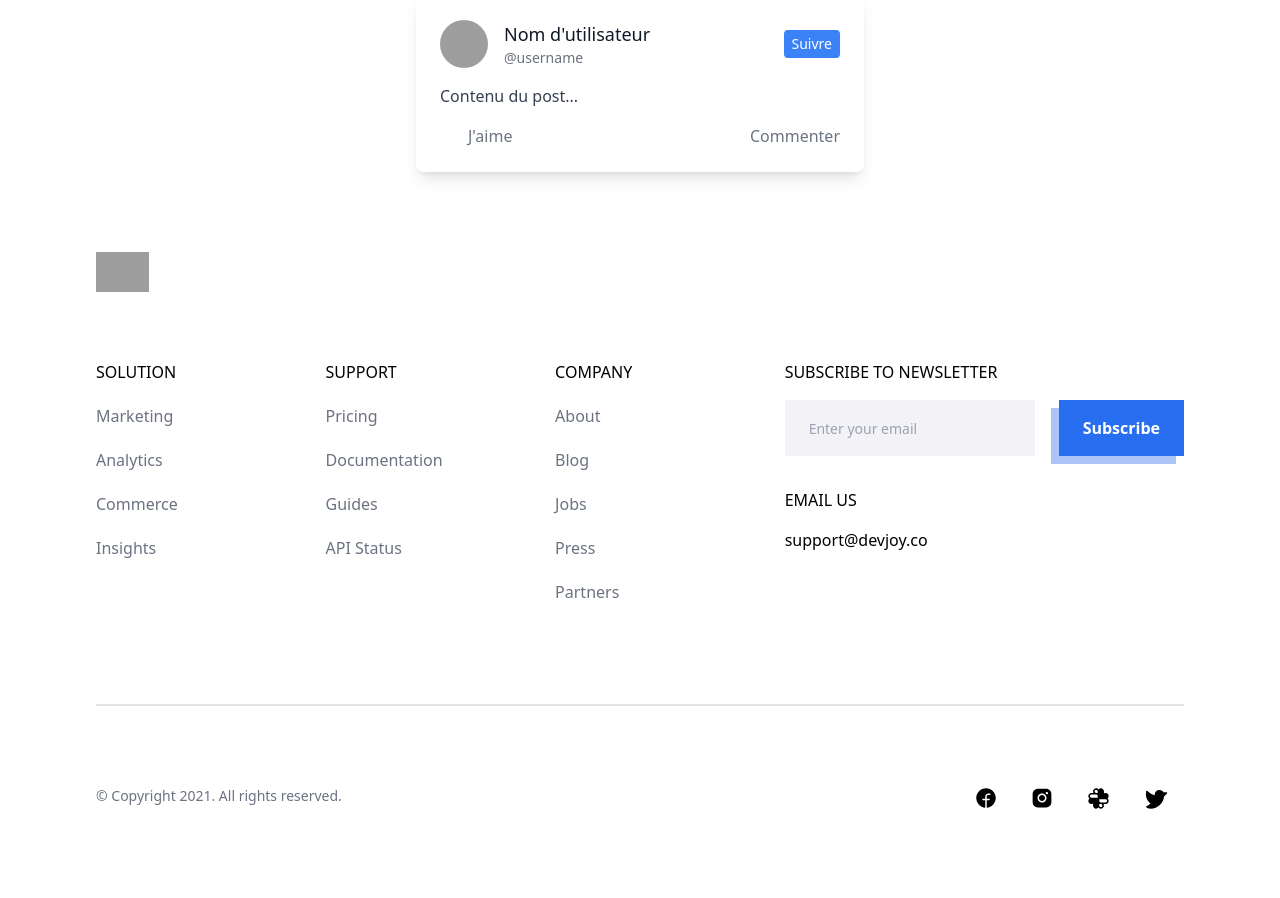
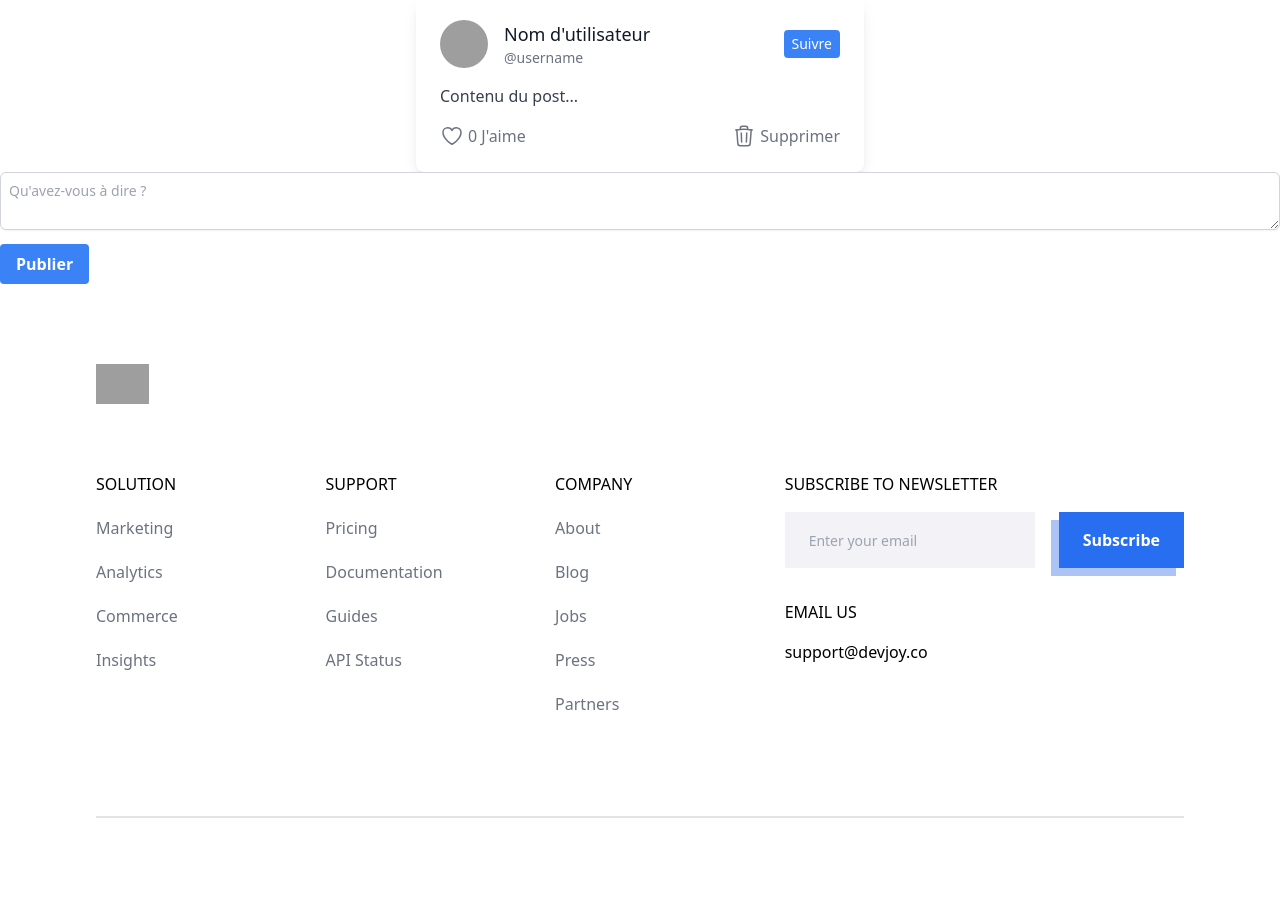
Before and after one commit to BrvAlexis/minireseausocial, a React (Vite) app: page / in a window 1280 px wide. Shown: the part 1540-2438 px from the top of the page. Built offline with nearby package versions, Linux system fonts and the light colour scheme; no server answers; grey boxes are pictures that could not be loaded; a web font is replaced by a local one.

Commit message:
createpost

```diff
--- a/src/App.jsx
+++ b/src/App.jsx
@@ -7,6 +7,7 @@ import Register from './components/Register.jsx';
 import Login from './components/Login.jsx';
 import Profile from './components/Profile.jsx';
 import Post from './components/Post.jsx';
+import FormPost from './components/FormPost.jsx';
 
 function App() {
   return (
@@ -17,6 +18,7 @@ function App() {
           <>
             <Home />
             <Post />
+            <FormPost />
           </>
         } />
         <Route path="/register" element={<Register />} />
--- /dev/null
+++ b/src/components/FormPost.jsx
@@ -0,0 +1,54 @@
+import React, { useState } from 'react';
+import axios from 'axios';
+
+function FormPost() {
+  const [text, setText] = useState('');
+  const token = localStorage.getItem('jwt');
+  const user = localStorage.getItem('user') ? JSON.parse(localStorage.getItem('user')) : null;
+  const userId = user ? user.id : null;
+
+  console.log('Token JWT:', token);
+  console.log('ID de l\'utilisateur:', userId);
+
+  const handleSubmit = (event) => {
+    event.preventDefault();
+    if (token && userId) {
+      axios.post('http://localhost:1337/api/posts', {
+        data: {
+          text: text,
+          user: userId
+        }
+      }, {
+        headers: {
+          Authorization: `Bearer ${token}`
+        }
+      })
+      .then(response => {
+        console.log('Post créé avec succès:', response.data);
+        setText('');
+      })
+      .catch(error => {
+        console.error('Erreur lors de la création du post:', error.response.data);
+      });
+    } else {
+      console.error('L\'utilisateur n\'est pas connecté ou les informations de l\'utilisateur ne sont pas disponibles.');
+    }
+  };
+
+  return (
+    <form onSubmit={handleSubmit}>
+      <textarea
+        value={text}
+        onChange={(e) => setText(e.target.value)}
+        placeholder="Qu'avez-vous à dire ?"
+        className="w-full rounded-md border border-gray-300 p-2 text-sm shadow-sm focus:border-indigo-500 focus:ring focus:ring-indigo-500 focus:ring-opacity-50"
+        required
+      ></textarea>
+      <button type="submit" className="mt-2 bg-blue-500 hover:bg-blue-700 text-white font-bold py-2 px-4 rounded focus:outline-none focus:shadow-outline">
+        Publier
+      </button>
+    </form>
+  );
+}
+
+export default FormPost;
--- a/src/components/Login.jsx
+++ b/src/components/Login.jsx
@@ -16,8 +16,10 @@ function Login() {
     .then(response => {
       if (response.data.jwt) {
         localStorage.setItem('jwt', response.data.jwt);
+        // Stocker également l'ID de l'utilisateur dans le localStorage
+      localStorage.setItem('user', JSON.stringify({ id: response.data.user.id }));
         console.log('Connexion réussie et utilisateur connecté');
-        navigate('/profile'); // Redirige l'utilisateur vers la page de profil
+        navigate('/');
       } else {
         console.error('Erreur lors de la connexion :', response.data.message);
       }
--- a/src/components/Post.jsx
+++ b/src/components/Post.jsx
@@ -1,23 +1,102 @@
-import React from 'react';
+import React, { useState, useEffect } from 'react';
+import axios from 'axios';
+import { HeartIcon, TrashIcon } from '@heroicons/react/24/outline';
 
-function Post() {
-    const username = "Nom d'utilisateur";
-    const userHandle = "@username";
-    const postContent = "Contenu du post...";
+function Post({ postId }) {
+  const [post, setPost] = useState({
+    username: "Nom d'utilisateur",
+    userHandle: "@username",
+    postContent: "Contenu du post...",
+    likes: null,
+    isLiked: false,
+  });
+  const token = localStorage.getItem('jwt'); // Récupère le JWT stocké dans le stockage local
+
+  useEffect(() => {
+    // Charger les détails du post
+    axios.get(`http://localhost:1337/api/posts/${postId}?populate=user`, {
+      headers: {
+        Authorization: `Bearer ${token}`
+      }
+    })
+    .then(response => {
+      const postData = response.data;
+      setPost({
+        ...post,
+        username: postData.user.username,
+        userHandle: postData.user.userHandle,
+        postContent: postData.text,
+        likes: postData.likes || 0, // Si null, initialiser à 0
+      });
+    })
+    .catch(error => {
+      console.error('Erreur lors de la récupération du post:', error);
+    });
+  }, [postId, token]);
+
+  const handleLike = () => {
+    // Supposons que userId est l'ID de l'utilisateur connecté
+    // Vous devez remplacer cette partie par la logique réelle pour récupérer l'ID de l'utilisateur
+    const userId = JSON.parse(localStorage.getItem('user')).id;
+
+    // Vérifiez si l'utilisateur a déjà aimé le post
+    const alreadyLiked = post.users_likes.includes(userId);
+
+    // Calculez le nouveau nombre de likes
+    const newLikes = alreadyLiked ? post.likes - 1 : post.likes + 1;
+
+    // Mettez à jour la liste des utilisateurs qui ont aimé le post
+    const updatedUsersLikes = alreadyLiked
+      ? post.users_likes.filter(id => id !== userId)
+      : [...post.users_likes, userId];
+
+    // Envoyez la requête PUT pour mettre à jour le post
+    axios.put(`http://localhost:1337/api/posts/${postId}`, {
+      likes: newLikes,
+      users_likes: updatedUsersLikes
+    }, {
+      headers: {
+        Authorization: `Bearer ${token}`
+      }
+    })
+    .then(response => {
+      // Mettre à jour l'état local des posts
+      setPost({ ...post, likes: newLikes, isLiked: !alreadyLiked, users_likes: updatedUsersLikes });
+    })
+    .catch(error => {
+      console.error('Erreur lors du like du post:', error);
+    });
+  };
+
+  const handleDelete = () => {
+    // Logique pour supprimer un post
+    axios.delete(`http://localhost:1337/api/posts/${postId}`, {
+      headers: {
+        Authorization: `Bearer ${token}`
+      }
+    })
+    .then(response => {
+      // Supprimer le post de l'affichage ou rediriger l'utilisateur
+      console.log('Post supprimé avec succès');
+    })
+    .catch(error => {
+      console.error('Erreur lors de la suppression du post:', error);
+    });
+  };
+
 
   return (
     <div className="bg-white p-6 rounded-lg shadow-lg max-w-md mx-auto">
       <div className="flex items-center space-x-4">
         <div className="flex-shrink-0">
-              {/* Remplacez '/path-to-your-image.jpg' par le chemin de votre image */}
           <img src="/path-to-your-image.jpg" alt="avatar" className="w-12 h-12 rounded-full" />
         </div>
         <div className="flex-1 min-w-0">
           <p className="text-lg font-medium text-gray-900 truncate">
-                {username}
+            {post.username}
           </p>
           <p className="text-sm text-gray-500 truncate">
-                {userHandle}
+            {post.userHandle}
           </p>
         </div>
         <div className="flex-shrink-0">
@@ -28,23 +107,23 @@ function Post() {
       </div>
       <div className="mt-4">
         <p className="text-gray-700">
-              {postContent}
+          {post.postContent}
         </p>
       </div>
       <div className="mt-4 flex items-center justify-between">
-            <button type="button" className="flex items-center text-gray-500 hover:text-gray-600 transition duration-300 ease-in-out">
+      <button type="button" onClick={handleLike} className={`flex items-center ${post.isLiked ? 'text-blue-600' : 'text-gray-500'} hover:text-blue-600 transition duration-300 ease-in-out`}>
           {/* Icône de like (exemple avec Heroicons) */}
           <svg className="h-6 w-6" fill="none" viewBox="0 0 24 24" stroke="currentColor">
-                {/* ... */}
+          <HeartIcon className="h-6 w-6" />
           </svg>
-              <span className="ml-1">J'aime</span>
+          <span className="ml-1">{post.likes || 0} J'aime</span>
         </button>
-            <button type="button" className="flex items-center text-gray-500 hover:text-gray-600 transition duration-300 ease-in-out">
-              {/* Icône de commentaire (exemple avec Heroicons) */}
+        <button type="button" onClick={handleDelete} className="flex items-center text-gray-500 hover:text-gray-600 transition duration-300 ease-in-out">
+          {/* Icône de poubelle (exemple avec Heroicons) */}
           <svg className="h-6 w-6" fill="none" viewBox="0 0 24 24" stroke="currentColor">
-                {/* ... */}
+          <TrashIcon className="h-6 w-6" />
           </svg>
-              <span className="ml-1">Commenter</span>
+          <span className="ml-1">Supprimer</span>
         </button>
       </div>
     </div>
```
Also changed, not shown: src/components/AuthorProfil.jsx (added), src/components/PostList.jsx (added). Lines whose indentation alone changed are shown as unchanged.
